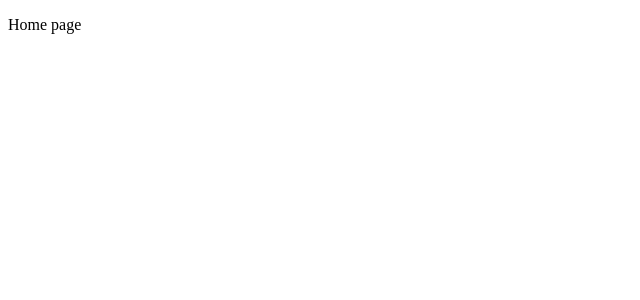
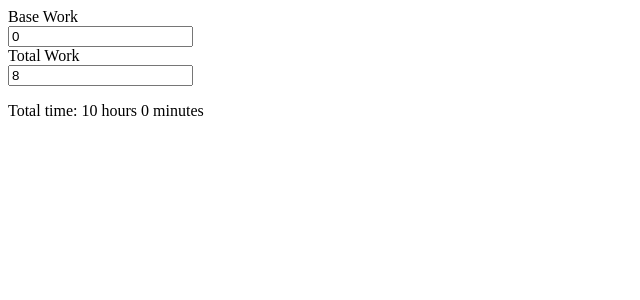
Before and after one commit to jondpenton/pomodoro-total-time, a Next.js app: page / in a window 1280 px wide. Shown: the top 300 px of the page, without its empty margins (0-640 px from the left). Built offline with nearby package versions, Linux system fonts and the light colour scheme.

Commit message:
Calulcate total time

```diff
--- a/package.json
+++ b/package.json
@@ -13,6 +13,7 @@
     "start": "next start"
   },
   "dependencies": {
+    "formik": "^2.1.5",
     "next": "^9.5.2",
     "react": "^16.13.1",
     "react-dom": "^16.13.1"
--- a/pages/index.tsx
+++ b/pages/index.tsx
@@ -1,5 +1,48 @@
+import { Field, Formik } from 'formik'
+
 function HomePage() {
-  return <p>Home page</p>;
+  return (
+    <Formik initialValues={{ baseWork: 0, totalWork: 8 }} onSubmit={() => null}>
+      {({ values }) => {
+        const [hours, minutes] = calculateTotalTime(values)
+
+        return (
+          <>
+            <label>
+              Base Work
+              <br />
+              <Field name="baseWork" type="number" />
+            </label>
+            <br />
+            <label>
+              Total Work
+              <br />
+              <Field name="totalWork" type="number" />
+            </label>
+            <p>
+              Total time: {hours} hours {minutes} minutes
+            </p>
+          </>
+        )
+      }}
+    </Formik>
+  )
 }
 
-export default HomePage;
+function calculateTotalTime({
+  baseWork,
+  totalWork,
+}: Record<string, number>): number[] {
+  const baseWorkMinutes = baseWork * 60
+  const totalWorkMinutes = totalWork * 60
+  const pomodoroWork = totalWorkMinutes - baseWorkMinutes // 285
+  const totalPomodoroTime = Math.ceil(pomodoroWork / 25) * 30 // 360
+  const totalMinutes = totalPomodoroTime + baseWorkMinutes // 495
+  const hours = Math.floor(totalMinutes / 60)
+  const minutes = totalMinutes % 60
+  const numberOf15Minutes = Math.floor(minutes / 15)
+
+  return [hours, numberOf15Minutes * 15]
+}
+
+export default HomePage
```
Also changed, not shown: 2 other files (tests, documents, lock files or other folders).
